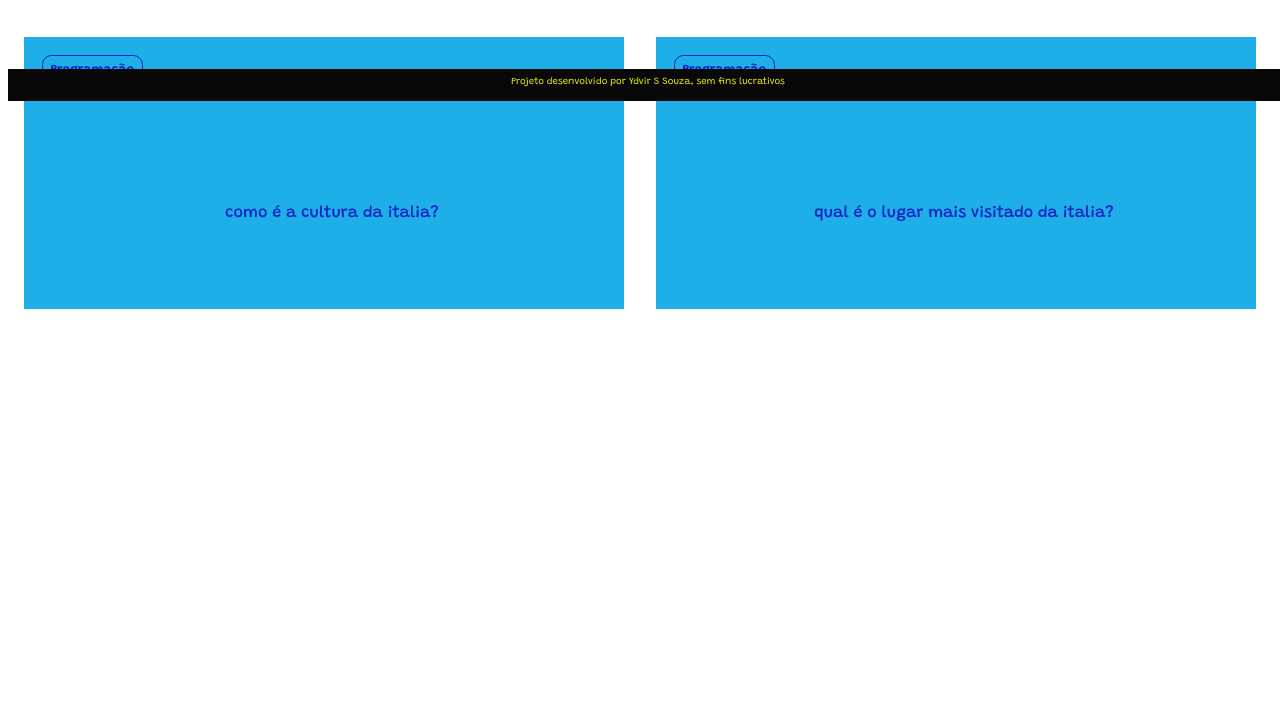
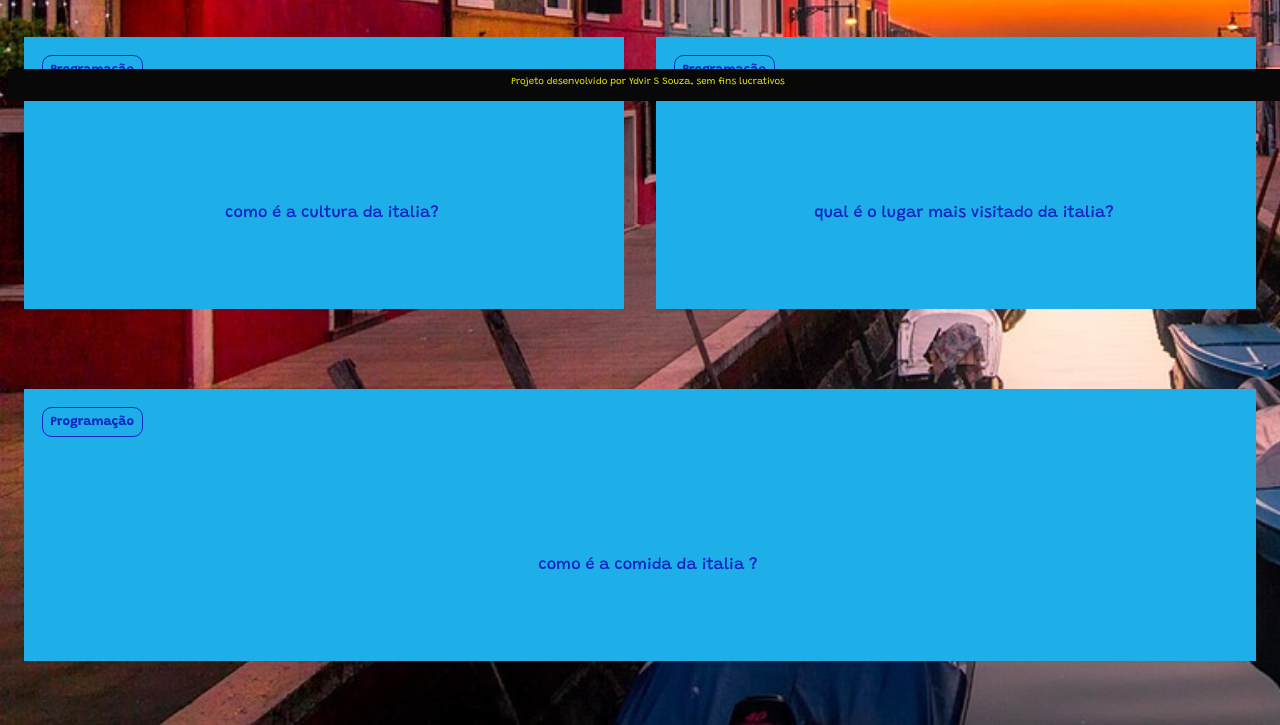
Before and after one commit to OlMngckas/prgr, a plain HTML site: page index.html in a window 1280 px wide. Shown: the part 699-1424 px from the top of the page. Before the commit the page ends 1072 px from the top, so only its background shows below. Drawn offline with Linux system fonts and the light colour scheme.

Commit message:
18/11/2024

```diff
--- a/perguntas.js
+++ b/perguntas.js
@@ -31,3 +31,8 @@ criaCartao(
     'qual é o lugar mais visitado da italia?',
     '. Veneza, Verona e Lago Garda'
 )
+    criaCartao(
+        'Programação',
+        'como é a comida da italia ?',
+        '. vinhos queijo piza  e gelato'
+    )
--- a/style.css
+++ b/style.css
@@ -7,7 +7,7 @@
 }
 
 body{
-  background: url(venice-2225423_1280.jpg));
+  background: url(venice-2225423_1280.jpg);
   font-family: Grandstander;
   background-size: cover;
 
```
